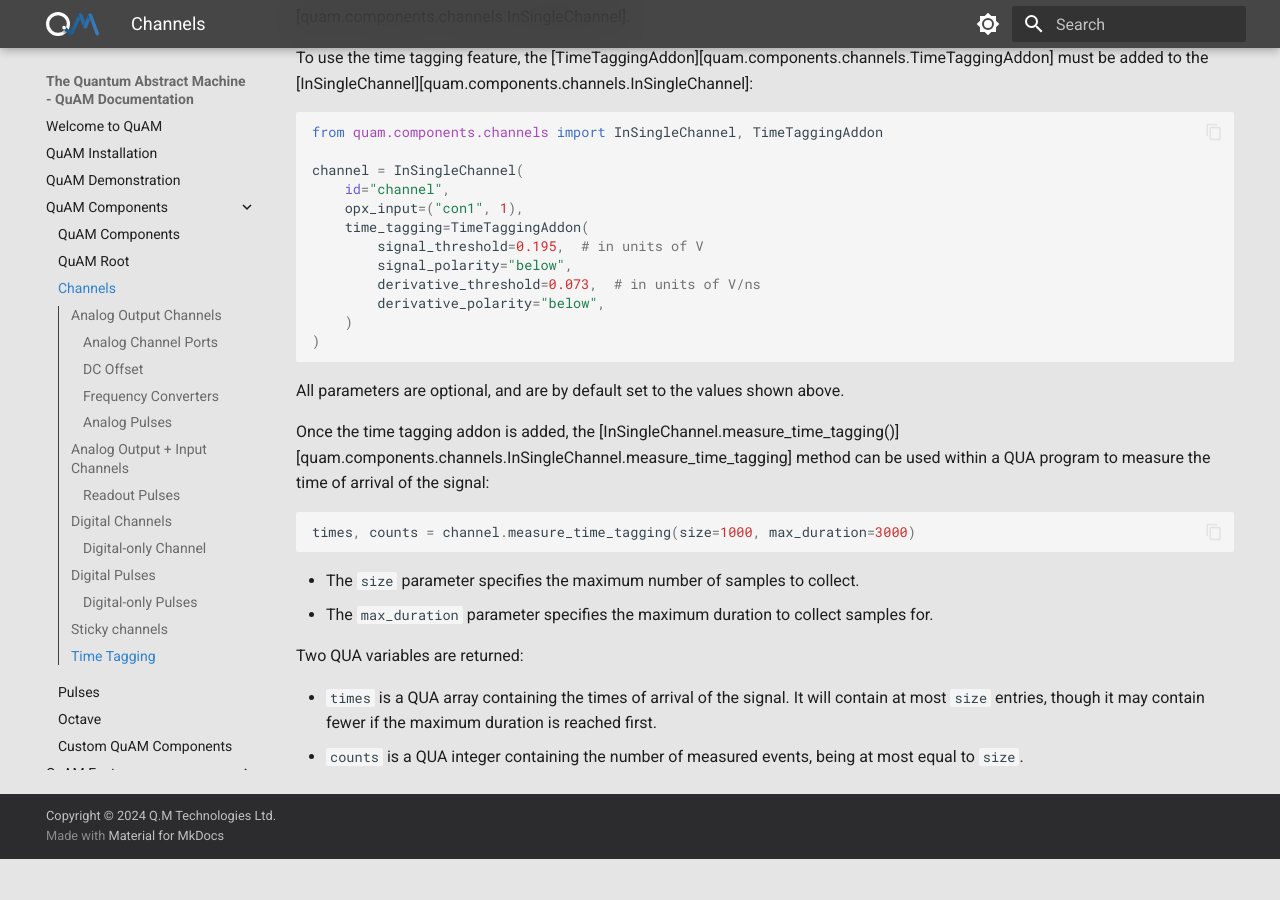
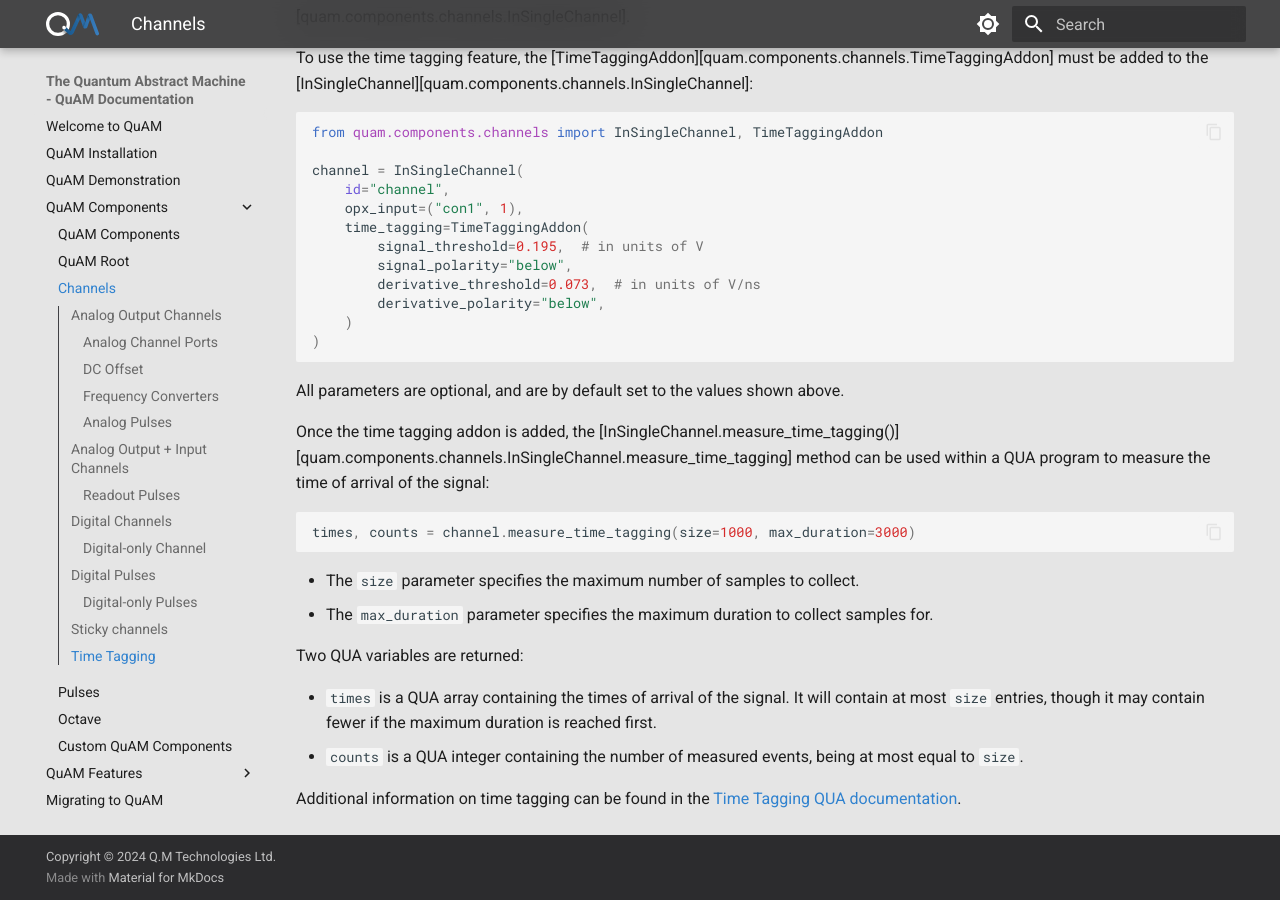
Before and after one commit to qua-platform/quam, an MkDocs documentation site: the page built from docs/components/channels.md, in a window 1280 px wide and 900 px high, scrolled down 5581 px. Built offline with MkDocs 1.6.1 and Material for MkDocs 9.7.7, drawn with Linux system fonts in a browser that asks for light colours; before the commit the page ends 6440 px from its top, so only the background shows below that.

Commit message:
add link to QUA documentation

```diff
--- a/docs/components/channels.md
+++ b/docs/components/channels.md
@@ -261,3 +261,5 @@ Two QUA variables are returned:
 - `times` is a QUA array containing the times of arrival of the signal.
   It will contain at most `size` entries, though it may contain fewer if the maximum duration is reached first.
 - `counts` is a QUA integer containing the number of measured events, being at most equal to `size`.
+
+Additional information on time tagging can be found in the [Time Tagging QUA documentation](https://docs.quantum-machines.co/latest/docs/Guides/features/#time-tagging).
```
